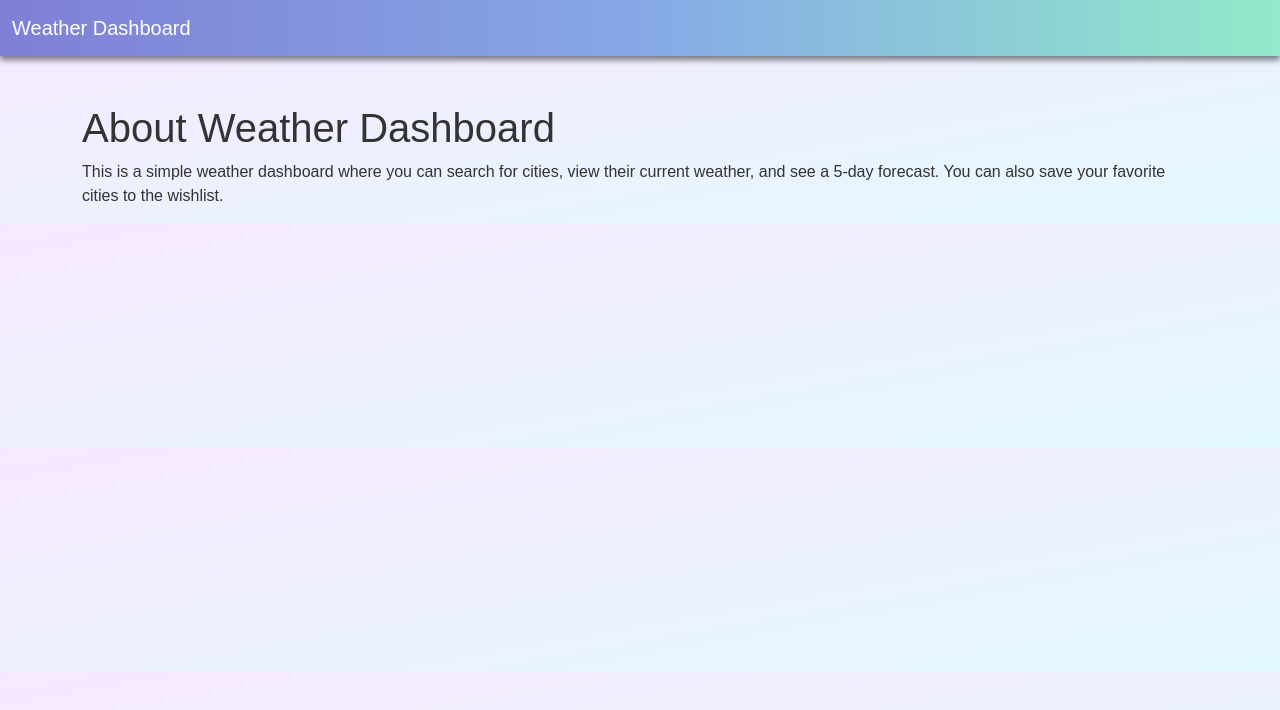
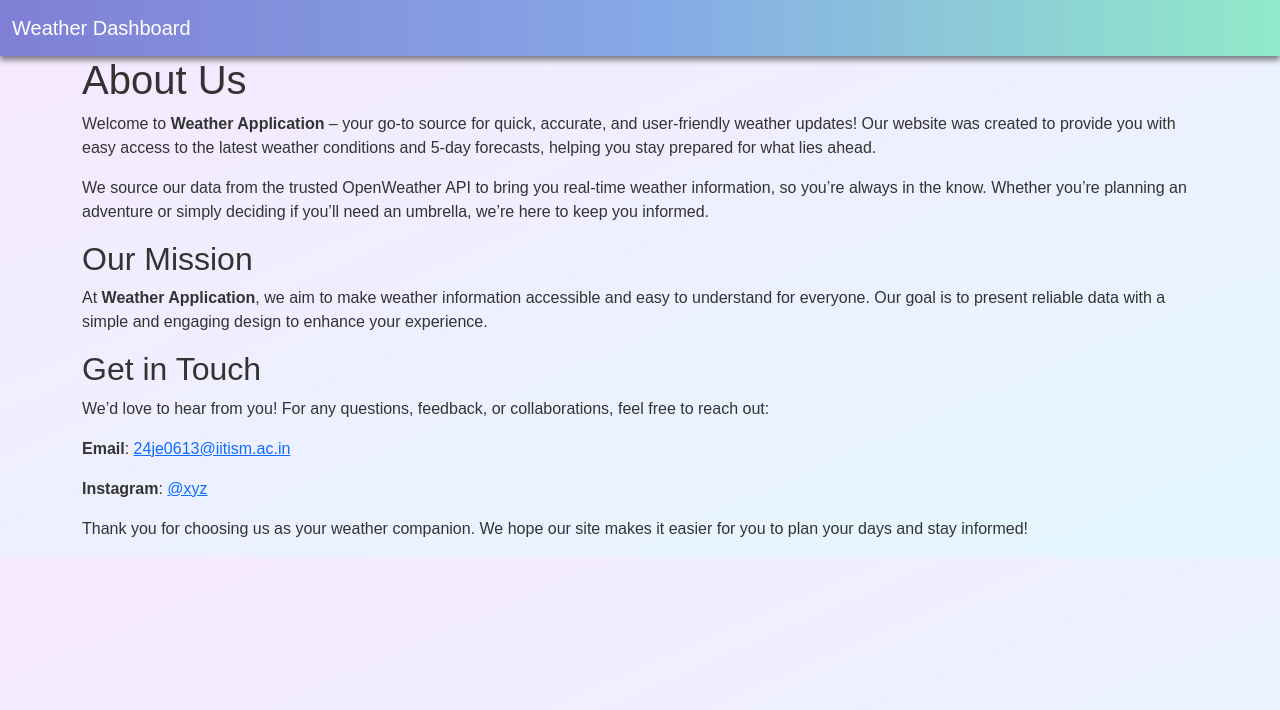
Before and after one commit to twinking-tech/cse, a plain HTML site: page WEB-CSE/src/about.html in a window 1280 px wide. Drawn offline with nearby package versions, Linux system fonts and the light colour scheme.

Commit message:
Update about.html

```diff
--- a/WEB-CSE/src/about.html
+++ b/WEB-CSE/src/about.html
@@ -26,10 +26,27 @@
 
 
   <!-- About Page Content -->
-  <div class="container mt-5">
-    <h1>About Weather Dashboard</h1>
-    <p>This is a simple weather dashboard where you can search for cities, view their current weather, and see a 5-day forecast. You can also save your favorite cities to the wishlist.</p>
-  </div>
+  <div class="container">
+        <h1>About Us</h1>
+        <p>Welcome to <strong>Weather Application</strong> – your go-to source for quick, accurate, and user-friendly weather updates! Our website was created to provide you with easy access to the latest weather conditions and 5-day forecasts, helping you stay prepared for what lies ahead.</p>
+
+        <p>We source our data from the trusted OpenWeather API to bring you real-time weather information, so you’re always in the know. Whether you’re planning an adventure or simply deciding if you’ll need an umbrella, we’re here to keep you informed.</p>
+
+        <div class="section">
+            <h2>Our Mission</h2>
+            <p>At <strong>Weather Application</strong>, we aim to make weather information accessible and easy to understand for everyone. Our goal is to present reliable data with a simple and engaging design to enhance your experience.</p>
+        </div>
+
+        <div class="contact">
+            <h2>Get in Touch</h2>
+            <p>We’d love to hear from you! For any questions, feedback, or collaborations, feel free to reach out:</p>
+            <p><strong>Email</strong>: <a href="mailto:24je0613@iitism.ac.in">24je0613@iitism.ac.in</a></p>
+            <p><strong>Instagram</strong>: <a href="https://instagram.com/xyz" target="_blank">@xyz</a></p>
+        </div>
+
+        <p>Thank you for choosing us as your weather companion. We hope our site makes it easier for you to plan your days and stay informed!</p>
+    </div>
+
 
   <script src="https://cdn.jsdelivr.net/npm/bootstrap@5.3.0-alpha1/dist/js/bootstrap.bundle.min.js"></script>
 </body>
```
